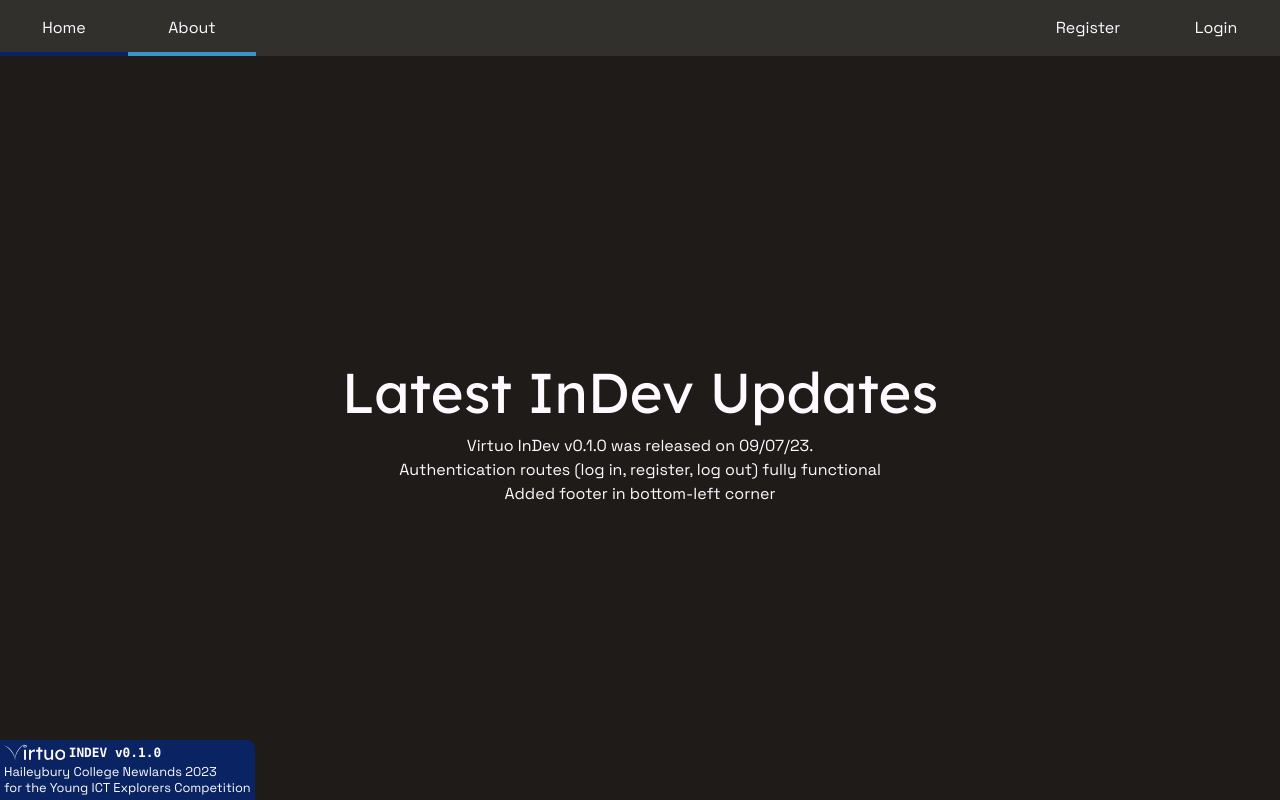
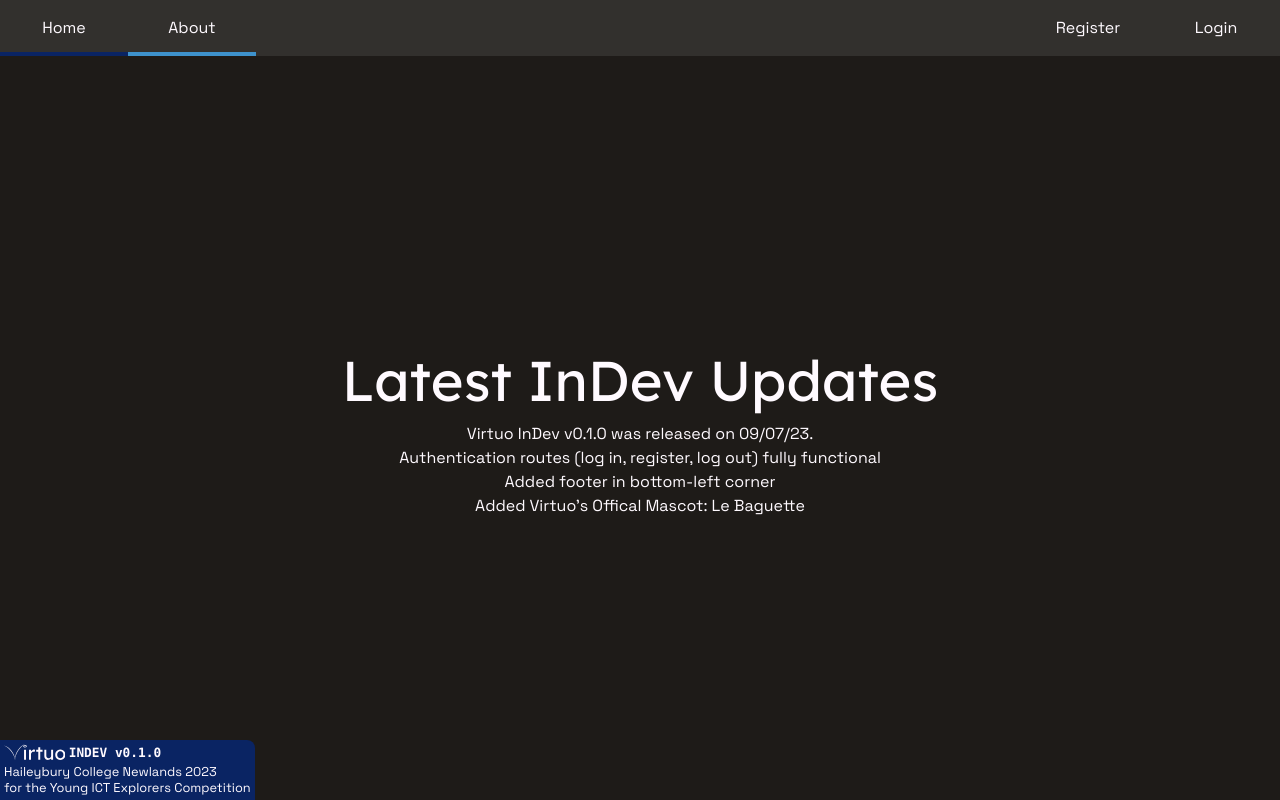
Before and after one commit to virtuo-team/virtuo, a SvelteKit app: page /about in a window 1280 px wide. Built offline with nearby package versions, Linux system fonts and the light colour scheme.

Commit message:
Updated about page
i was bored

```diff
--- a/src/routes/about/+page.svelte
+++ b/src/routes/about/+page.svelte
@@ -10,6 +10,7 @@
     <ul>
         <li>Authentication routes (log in, register, log out) fully functional</li>
         <li>Added footer in bottom-left corner</li>
+        <li>Added Virtuo's Offical Mascot: Le Baguette</li>
     </ul>
 </div>
 <Footer />
```
